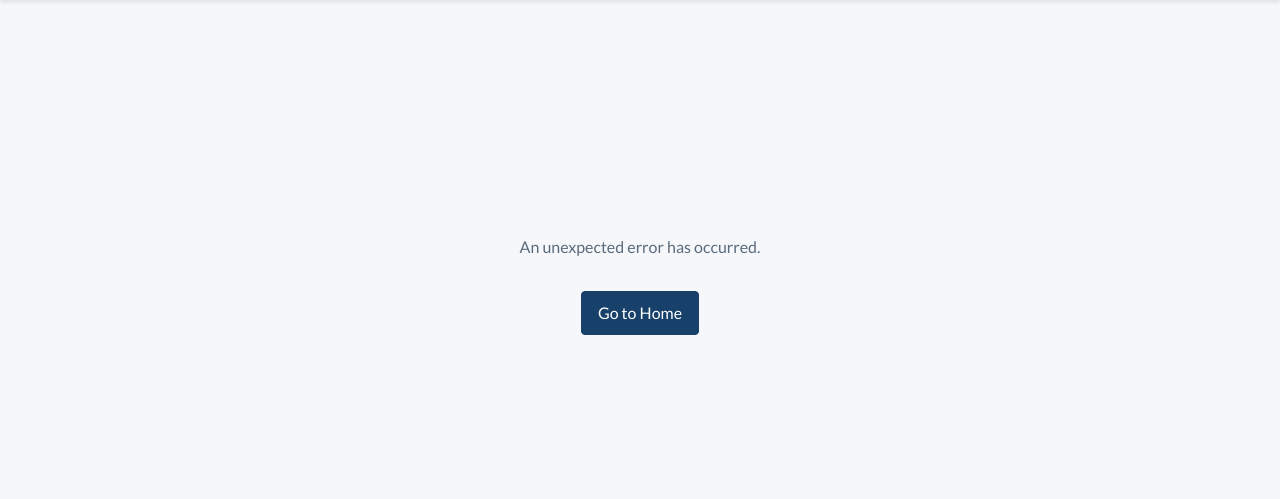
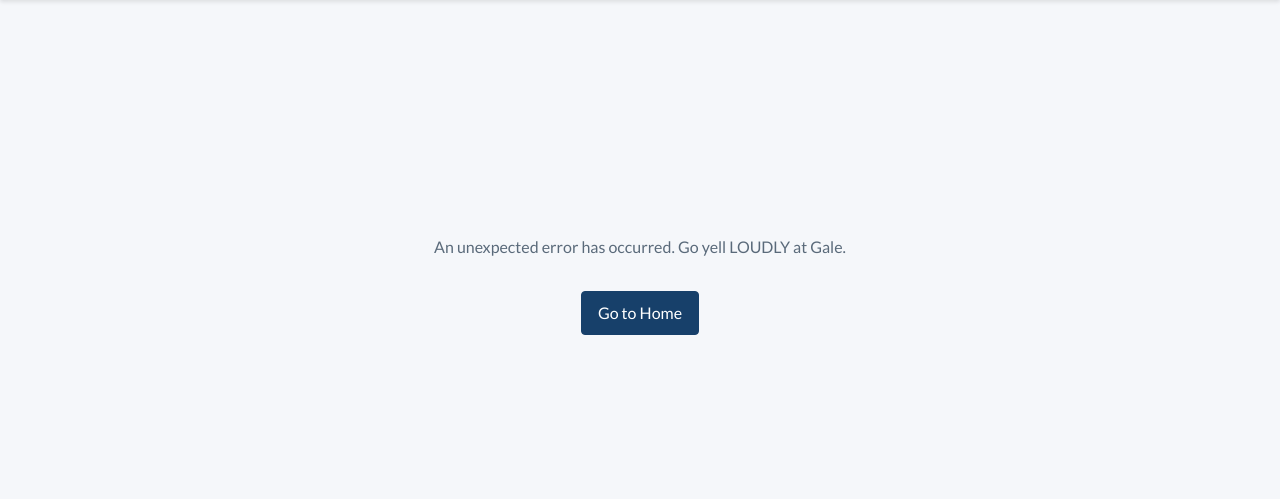
Before and after one commit to ala-ypmg/lab-webapp, a Flask app: template templates/error.html in a window 1280 px wide. Shown: the part 70-569 px from the top of the page. Run offline with Flask 3, Linux system fonts and the light colour scheme; the template is opened without the code that fills it, so the values that code supplies are empty; parts of the project's set-up code (start-up, migrations or seed data) failed here and were passed over; some libraries are stand-ins or nearby versions.

Commit message:
Modify error messages in error.html
Updated error messages to include references to Gale for specific error codes.

```diff
--- a/templates/error.html
+++ b/templates/error.html
@@ -10,11 +10,11 @@
 
         <p class="error-description">
             {% if error_code == 404 %}
-                The page you are looking for might have been removed, had its name changed, or is temporarily unavailable.
+                Gale borked something up and forget to reroute this correctly. Go yell at Gale.
             {% elif error_code == 500 %}
-                We're sorry, but something went wrong on our end. Please try again later.
+                Yeah, this is a Gale failure. Go yell at Gale.
             {% else %}
-                An unexpected error has occurred.
+                An unexpected error has occurred. Go yell LOUDLY at Gale.
             {% endif %}
         </p>
 
@@ -22,6 +22,7 @@
             <a href="{{ url_for('auth.login') }}" class="btn btn-primary">Go to Home</a>
             {% if current_user.is_authenticated %}
                 <form action="{{ url_for('auth.logout') }}" method="post" style="display: inline;">
+                    <input type="hidden" name="csrf_token" value="{{ csrf_token() }}">
                     <button type="submit" class="btn btn-secondary">Logout</button>
                 </form>
             {% endif %}
```
